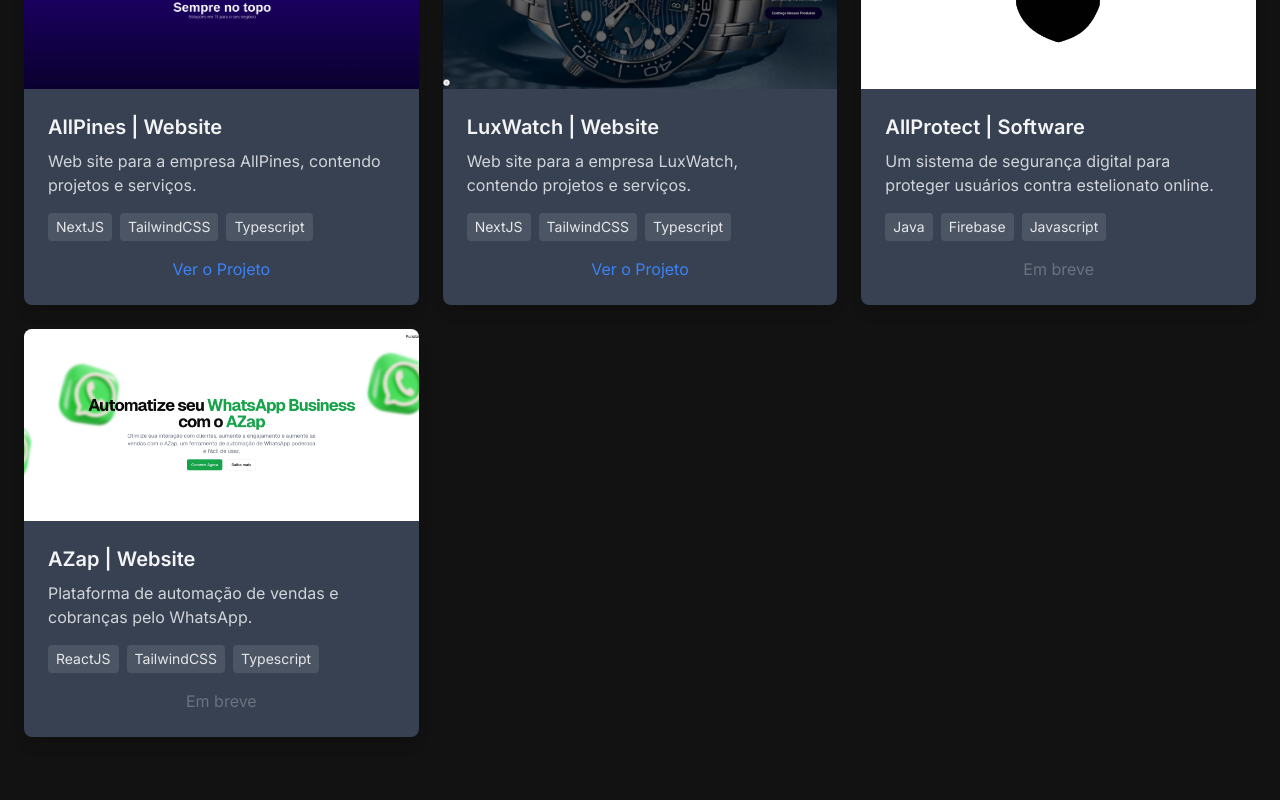
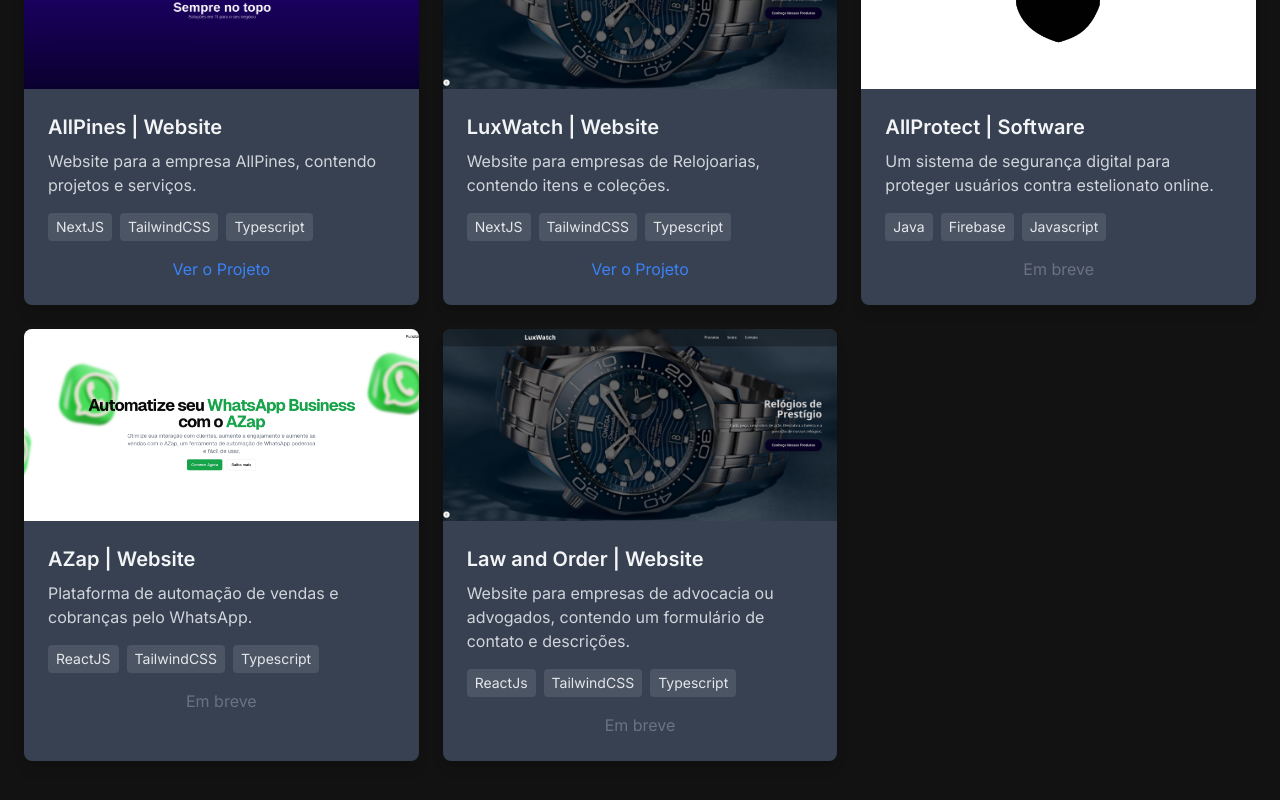
Before and after one commit to rbxyz/site-portfolio, a Next.js app: page /pages/projects in a window 1280 px wide. Shown: the part 384-1184 px from the top of the page. Built offline with nearby package versions, Linux system fonts and the light colour scheme.

Commit message:
added page 'lao'

```diff
--- a/src/app/pages/projects/page.tsx
+++ b/src/app/pages/projects/page.tsx
@@ -40,7 +40,7 @@ const allProjects: Project[] = [
     id: 3,
     title: "AllPines | Website",
     description:
-      "Web site para a empresa AllPines, contendo projetos e serviços.",
+      "Website para a empresa AllPines, contendo projetos e serviços.",
     imageUrl: "/allpines.png",
     technologies: ["NextJS", "TailwindCSS", "Typescript"],
     link: "https://www.allpines.com.br/",
@@ -50,10 +50,20 @@ const allProjects: Project[] = [
     id: 4,
     title: "LuxWatch | Website",
     description:
-      "Web site para a empresa LuxWatch, contendo projetos e serviços.",
+      "Website para empresas de Relojoarias, contendo itens e coleções.",
     imageUrl: "/luxwatch.png",
     technologies: ["NextJS", "TailwindCSS", "Typescript"],
     link: "https://watchwebpage.netlify.app/",
+    type: "Web",
+  },
+  {
+    id: 5,
+    title: "Law and Order | Website",
+    description:
+      "Website para empresas de advocacia ou advogados, contendo um formulário de contato e descrições.",
+    imageUrl: "/luxwatch.png",
+    technologies: ["ReactJs", "TailwindCSS", "Typescript"],
+    link: "",
     type: "Web",
   },
 ];
```
Also changed, not shown: public/lawandorder.png (added).
